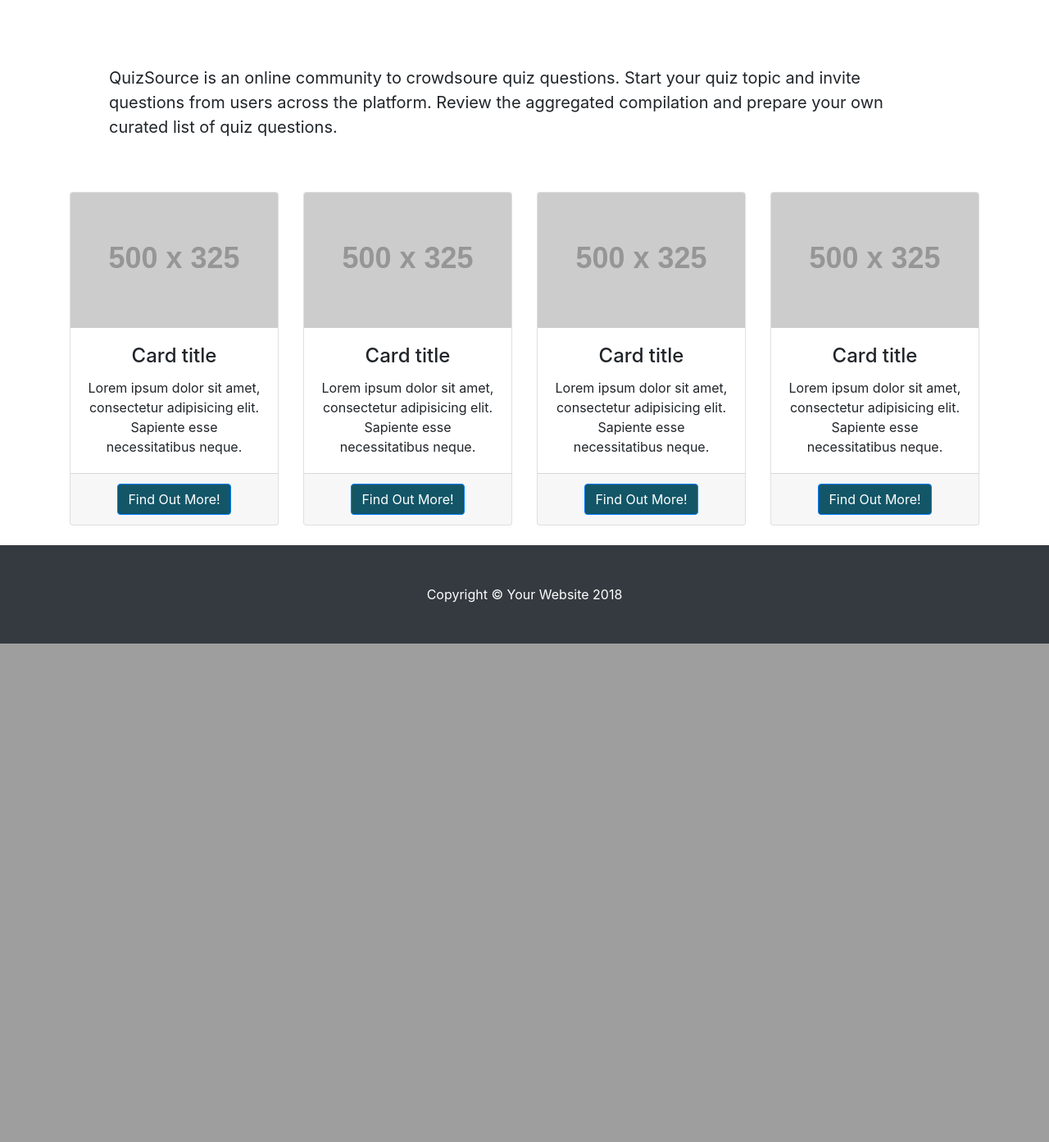
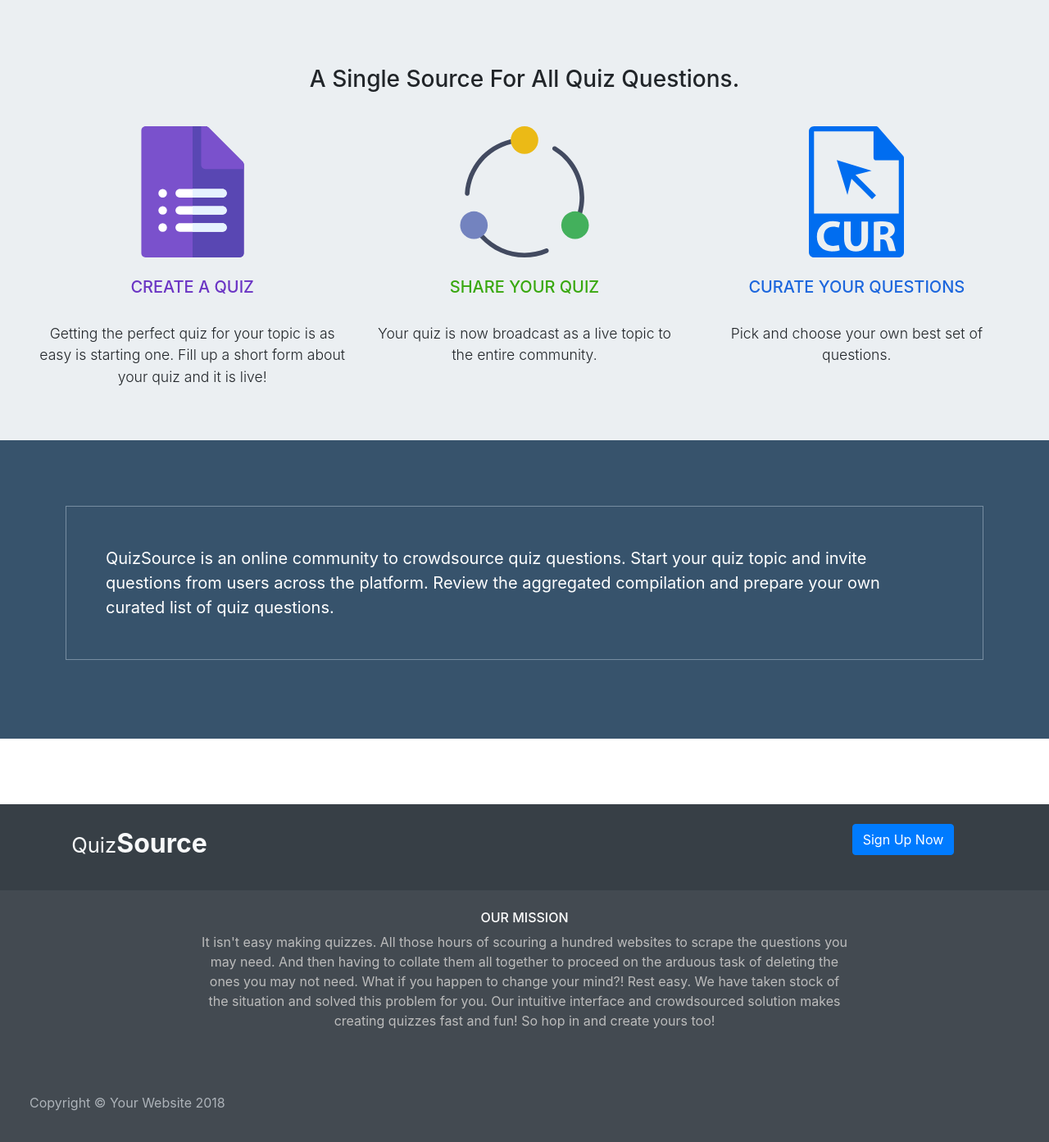
Before and after one commit to kaushal-py/QuizSource, a Flask app: page / in a window 1280 px wide. Shown: the part 872-2265 px from the top of the page at 82% size. Before the commit the page ends 1657 px from the top, so only its background shows below. Run offline with Flask 2, Linux system fonts and the light colour scheme; grey boxes labelled with a size stand in for pictures from a placeholder-image service; data that the repository does not hold is empty; some libraries are stand-ins or nearby versions.

Commit message:
Modify: Landing page

```diff
--- a/app.py
+++ b/app.py
@@ -16,7 +16,8 @@ def review():
 
 @app.route('/')
 def landing():
-    return render_template("landing.html")
+    topics = Topic.query.all()
+    return render_template("landing.html", topics=topics)
 
 @app.route('/startquiz', methods = ['GET', 'POST'])
 def startquiz():
--- a/templates/landing.html
+++ b/templates/landing.html
@@ -18,51 +18,110 @@
         <a href="/startquiz" class="btn text-black" style="border-color: #135667;">Start a Quiz</a>
         <a href="/topics" class="btn btn-primary" style="background-color: #135667;">View Ongoing Quizes</a>
     </div>
-    </header>
+</header>
+
+<!-- Steps to use the app -->
+
+<div class="container-fluid text-center" style="background: #ebeff2;">
+    <br><br>
+    <h3 class="display-5 strong" style="padding: 2rem 0%;">A Single Source For All Quiz Questions.</h3>
+    <div class="row text-center" style="padding: 0 2em;">
+        <div class="col-sm">
+            <img src="../static/img/easy-step-1.svg" alt="Create quiz" style="width: 80%; height: 20vh;">
+            <br> <br>
+            <h5 style="text-transform: uppercase; color: #6b35c4">Create a quiz</h5>
+            <br>
+            <p class="lead" style="font-size: 1.1rem;">Getting the perfect quiz for your topic is as easy is starting one. Fill up a short form about your quiz and it is live!
+            </p>
+        </div>
+        <div class="col-sm">
+            <img src="../static/img/easy-step-2.svg" alt="Share quiz" style="width: 80%; height: 20vh;">
+            <br> <br>
+            <h5 style="text-transform: uppercase; color: #39a810">Share your quiz</h5>
+            <br>
+            <p class="lead" style="font-size: 1.1rem;">Your quiz is now broadcast as a live topic to the entire community.
+            </p>
+        </div>
+        <div class="col-sm">
+            <img src="../static/img/easy-step-3.svg" alt="Share quiz" style="width: 80%; height: 20vh;">
+            <br><br>
+            <h5 style="text-transform: uppercase; color: #1c66dd">Curate your questions</h5>
+            <br>
+            <p class="lead" style="font-size: 1.1rem;">Pick and choose your own best set of questions.
+            </p>
+        </div>
+    </div>
+    <br><br>
+</div>
+
+<!-- About the site -->
+
+<div class="container-fluid" style="padding: 5em; background: #37536c;; margin-bottom: 10vh">
+
+    <p class="p-5 blockquote" style="border: 1px solid rgba(162,180,197,.6); color: white">QuizSource is an online community to crowdsource quiz questions. Start your quiz topic and invite questions from users across
+            the platform. Review the aggregated compilation and prepare  your own curated list of quiz questions.</p>
+</div>
+
+<!-- Featured quizzes -->
 
 <div class="container">
-
-        <p class="p-5 blockquote">QuizSource is an online community to crowdsoure quiz questions. Start your quiz topic and invite questions from users across
-                the platform. Review the aggregated compilation and prepare  your own curated list of quiz questions.</p>
-
     <!-- Page Features -->
     <div class="row text-center">
-
-        {% for _ in range(4) %}
+    {% if topics|length > 0 %}
+        {% for topic in topics[:4] %}
         <div class="col-lg-3 col-md-6 mb-4">
         <div class="card">
             <img class="card-img-top"
             src="https://dummyimage.com/500x325/135667/135667&text=%20" alt="">
             <div class="card-body">
-            <h4 class="card-title">Card title</h4>
-            <p class="card-text">Lorem ipsum dolor sit amet, consectetur adipisicing elit. Sapiente esse necessitatibus neque.</p>
+            <h4 class="card-title">{{topic.name}}</h4>
+            <p class="card-text lead" style="font-size: 1em;">{{topic.description|truncate}}</p>
             </div>
             <div class="card-footer">
-            <a href="/all" style="background-color: #135667;" class="btn btn-primary">Find Out More!</a>
+            <a href="/topics" style="background-color: #135667;" class="btn btn-primary">Find Out More!</a>
             </div>
         </div>
         </div>
         {% endfor %}
-
+    {% endif %}
     </div>
-    <!-- /.row -->
-
+        <!-- /.row -->
 </div>
-<!-- /.container -->
 
 <!-- Footer -->
-<footer class="py-5 bg-dark">
-<div class="container">
-    <p class="m-0 text-center text-white">Copyright &copy; Your Website 2018</p>
+<div class="pre-footer container-fluid" style="background: #373f46;">
+    <div class="row text-center" style="padding: 1.5rem;">
+        <div class="col-sm-3">
+            <a class="navbar-brand text-light" href="/"><h2><small>Quiz</small><strong>Source</strong></h2></a>
+        </div>
+        <div class="col-sm-6"></div>
+        <div class="col-sm-3">
+            <button class="btn btn-primary" type="submit">Sign Up Now</button>
+        </div>
+    </div>
 </div>
-<!-- /.container -->
-</footer>
+
+<div class="footer container-fluid" style="background-color: #434a51;">
+    <div class="row text-center footer-nav" style="padding: 1.5rem;">
+        <div class="col-sm-2"></div>
+        <div class="col-sm-8">
+            <h6 style="color: white; text-transform: uppercase;">Our mission</h6>
+            <p style="color: #bcbcbc">It isn't easy making quizzes. All those hours of scouring a hundred websites to scrape the questions you may need. And then having to collate them all together to proceed on the arduous task of deleting the ones you may not need. What if you happen to change your mind?! Rest easy. We have taken stock of the situation and solved this problem for you. Our intuitive interface and crowdsourced solution makes creating quizzes fast and fun! So hop in and create yours too!
+            </p>
+        </div>
+        <div class="col-sm-2"></div>
+    </div>
+    <div class="row text-center footer-legal" style="padding: 2rem;">
+        <p class="m-1 text-center" style="color: #adb3b9">Copyright &copy; Your Website 2018</p>
+    </div>
+</div>
 
 <style>
     .jumbotron {
         background-image: url("https://hdwallsource.com/img/2017/2/firewatch-widescreen-wallpaper-59148-60932-hd-wallpapers.jpg");
         background-size: cover;
         height: 100vh;
+        margin-bottom: 0;
     }
 
     @media screen and (max-width: 600px){
```
